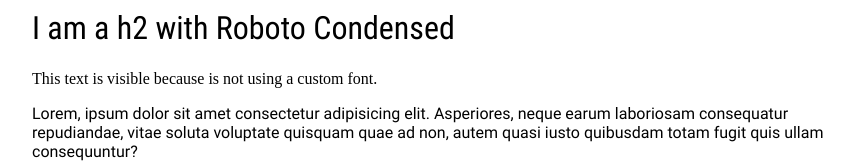
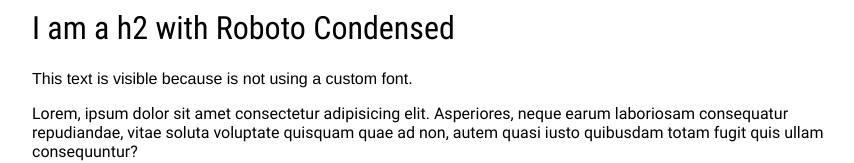
Before and after one commit to RodrigoTomeES/the-way-of-use-fonts, a plain HTML site: page 01/index.html in a window 1280 px wide. Shown: the part 490-653 px from the top of the page, without its empty margins (8-862 px from the left). Drawn offline with Linux system fonts and the light colour scheme.

Commit message:
chore: using Helvetica for p without custom font

```diff
--- a/01/index.html
+++ b/01/index.html
@@ -18,7 +18,9 @@
     <main>
       <section>
         <h2>I am a h2 with Roboto Condensed</h2>
-        <p>This text is visible because is not using a custom font.</p>
+        <p style="font-family: Helvetica, sans-serif">
+          This text is visible because is not using a custom font.
+        </p>
       </section>
 
       <section>
```
Also changed, not shown: 02/index.html (+3 -1 lines), 03/index.html (+3 -1 lines).
